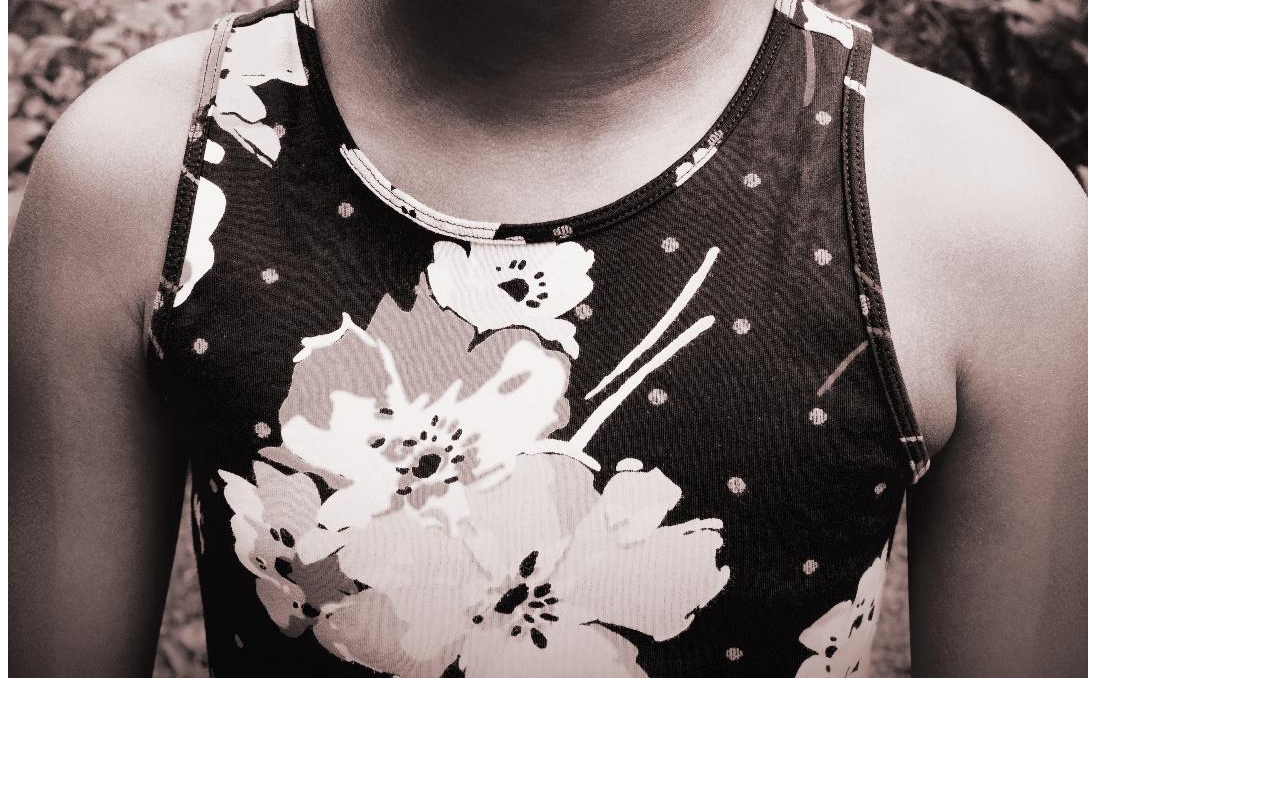
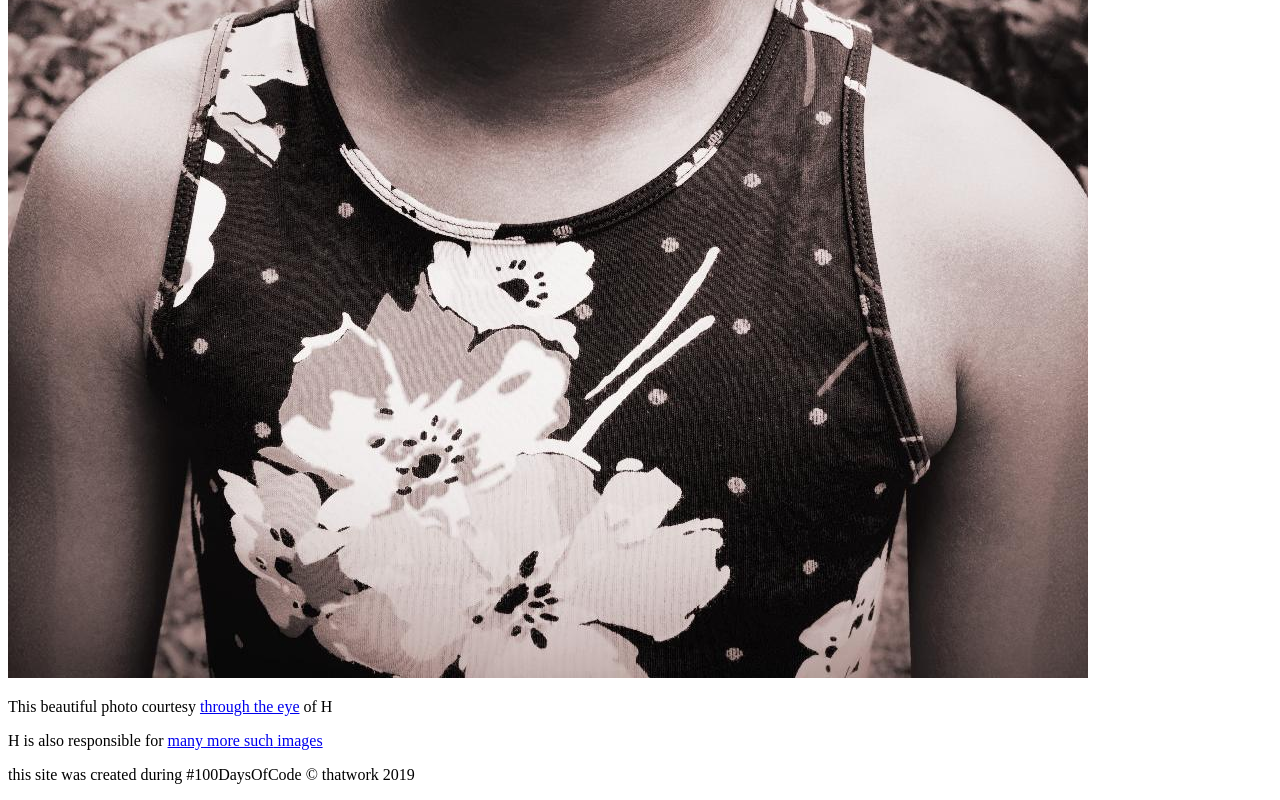
Before and after one commit to thatwork/coocoobara, a plain HTML site: page index.html in a window 1280 px wide. Shown: the part 961-1761 px from the top of the page. Before the commit the page ends 1651 px from the top, so only its background shows below. Drawn offline with Linux system fonts and the light colour scheme.

Commit message:
xtra html
day 2 #100days
first publish

```diff
--- a/index.html
+++ b/index.html
@@ -6,8 +6,21 @@
 	<!-- a thatwork design demonstration FOOTER? -->
 </head>
 <body>
-	<img src="img/hara.jpg" alt="babygirl's picture">
-	<!-- <p title=''- S A H A R A -">idk if this is correct</p> -->
-	<!-- <p title=''ABOUT">This site is about Sahara & our family</p> -->
+	<header>
+		<a target="_blank" href="https://www.instagram.com/thatuptwork"><img src="img/hara.jpg" alt="babygirl's picture"></a>
+		<p>This beautiful photo courtesy <a target="_blank" href="https://instagram.com/hjg_throughmyeyes">through the eye</a> of H</p>
+		<p>H is also responsible for <a target="_blank" href="#">many</a><a target="_blank" href="#"> more</a><a target="_blank" href="#"> such</a><a target="_blank" href="#"> images</a></p>
+		<!-- <p title=''- S A H A R A -">idk if this is correct</p> -->
+		<!-- <p title=''ABOUT">This site is about Sahara & our family</p> -->
+		<!-- make anchor elements <a href="#footer">go to bottom of page</a> to jump all over the page ... SEE id="footer" -->
+		<!-- You can create placeholder text in a text field like so:
+		<input type="text" placeholder="this is placeholder text"> -->
+	</header>
+	<main>
+
+	</main>
+	<footer id="footer">
+ 		<p>this site was created during #100DaysOfCode &copy; thatwork 2019</p>
+ 	</footer>
 </body>
 </html>
```
Also changed, not shown: 1 other file.
